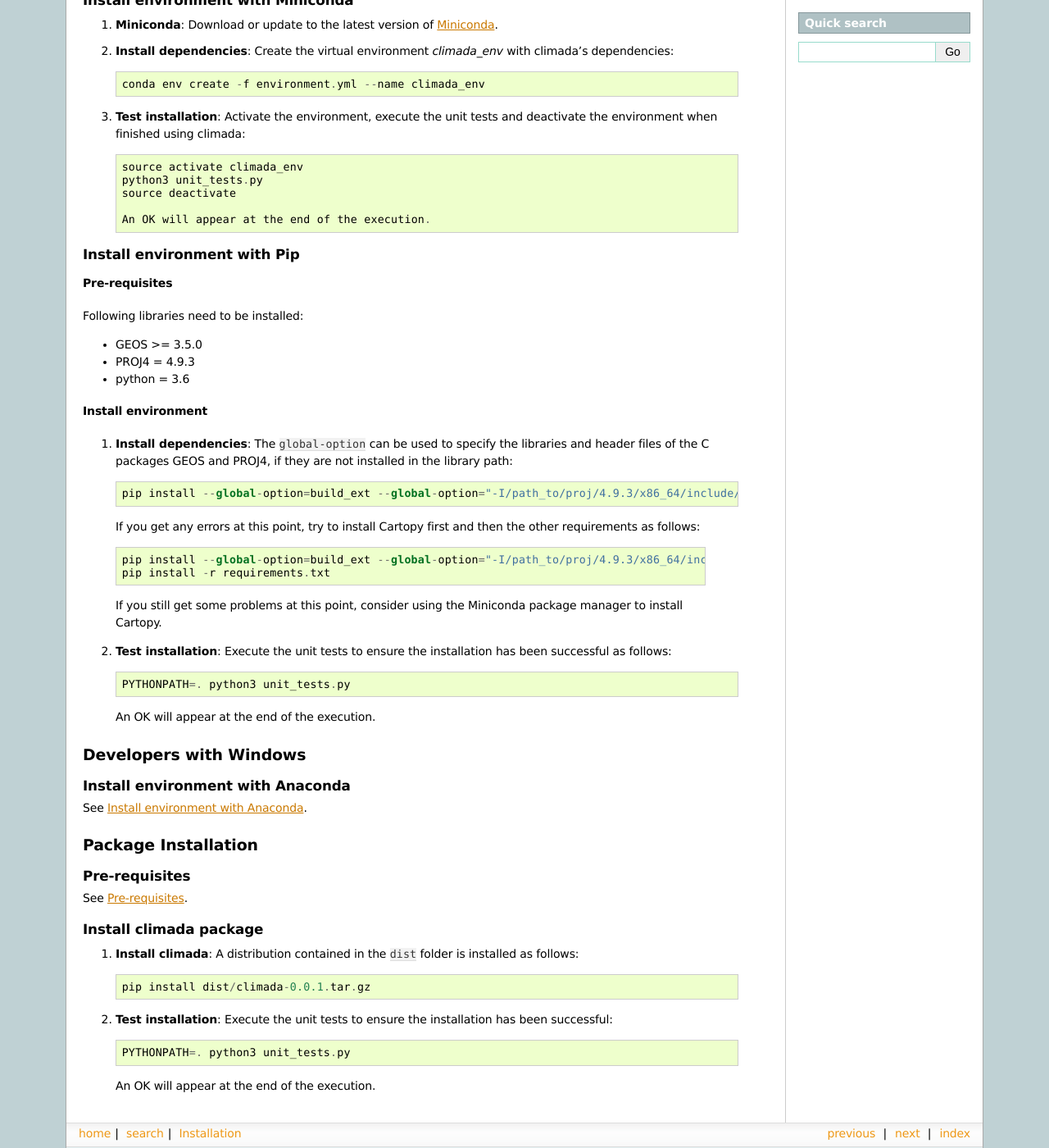
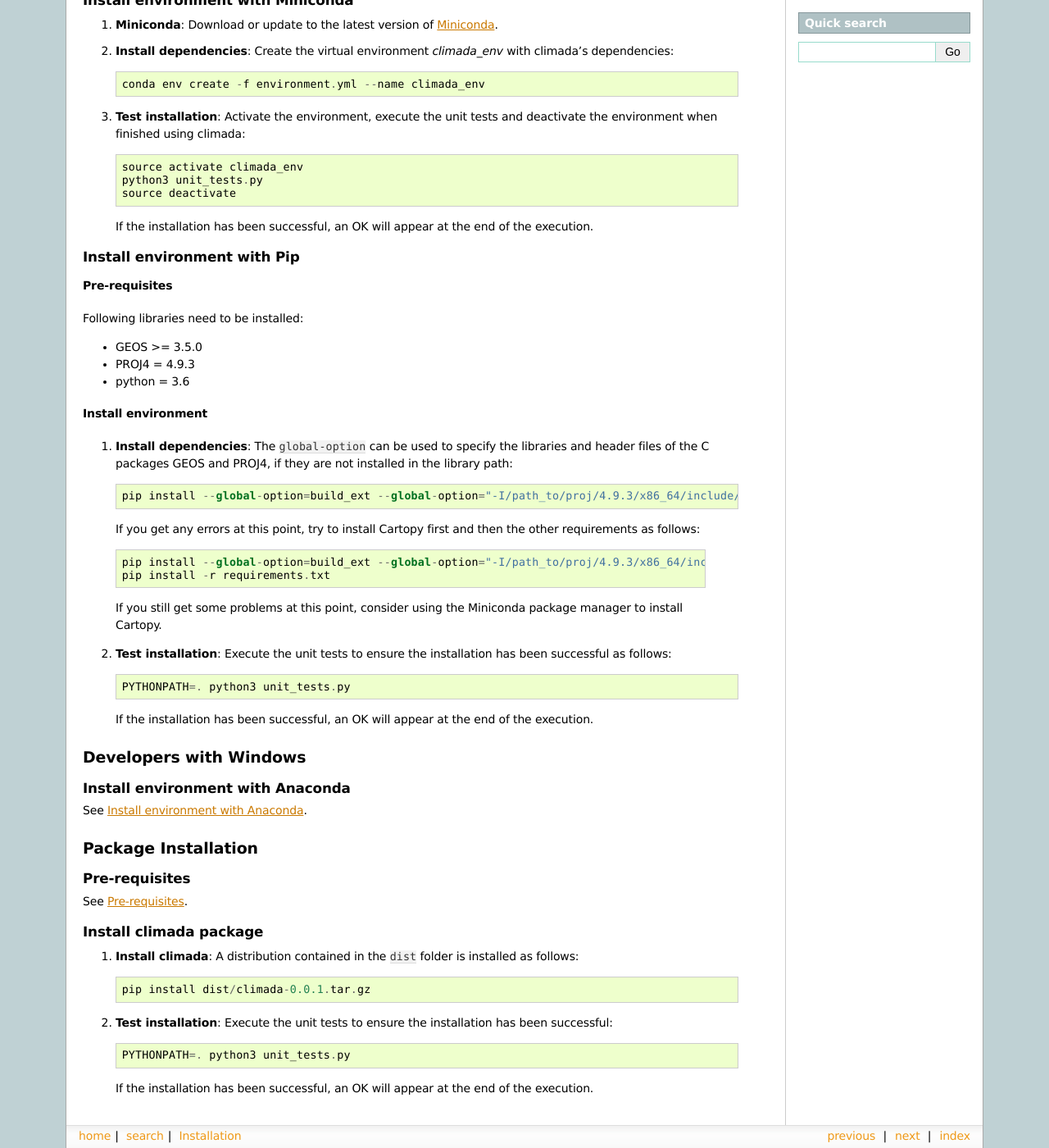
Before and after one commit to olivermarchand/climada_python, a Sphinx documentation site: the page built from doc/source/install.rst, in a window 1280 px wide and 1400 px high, scrolled down 690 px. Shown: the whole window at 82% size. Built offline with Sphinx 7.4.7, drawn with Linux system fonts in a browser that asks for light colours.

Commit message:
Make it compatible with GitHub rst view.

```diff
--- a/doc/source/install.rst
+++ b/doc/source/install.rst
@@ -37,12 +37,12 @@ Install environment with Miniconda
     python3 unit_tests.py
     source deactivate
 
-    An OK will appear at the end of the execution.
+ If the installation has been successful, an OK will appear at the end of the execution.
 
 Install environment with Pip
 ----------------------------
 
-.. _ref_pre_req:
+.. _Pre-requisites:
 
 Pre-requisites
 ++++++++++++++
@@ -73,7 +73,7 @@ Install environment
 
     PYTHONPATH=. python3 unit_tests.py
 
-  An OK will appear at the end of the execution.
+ If the installation has been successful, an OK will appear at the end of the execution.
 
 
 Developers with Windows
@@ -104,4 +104,4 @@ Install climada package
 
     PYTHONPATH=. python3 unit_tests.py
 
-  An OK will appear at the end of the execution.
+ If the installation has been successful, an OK will appear at the end of the execution.
```
Also changed, not shown: other parts of doc/source/install.rst (+6 -6 lines).
